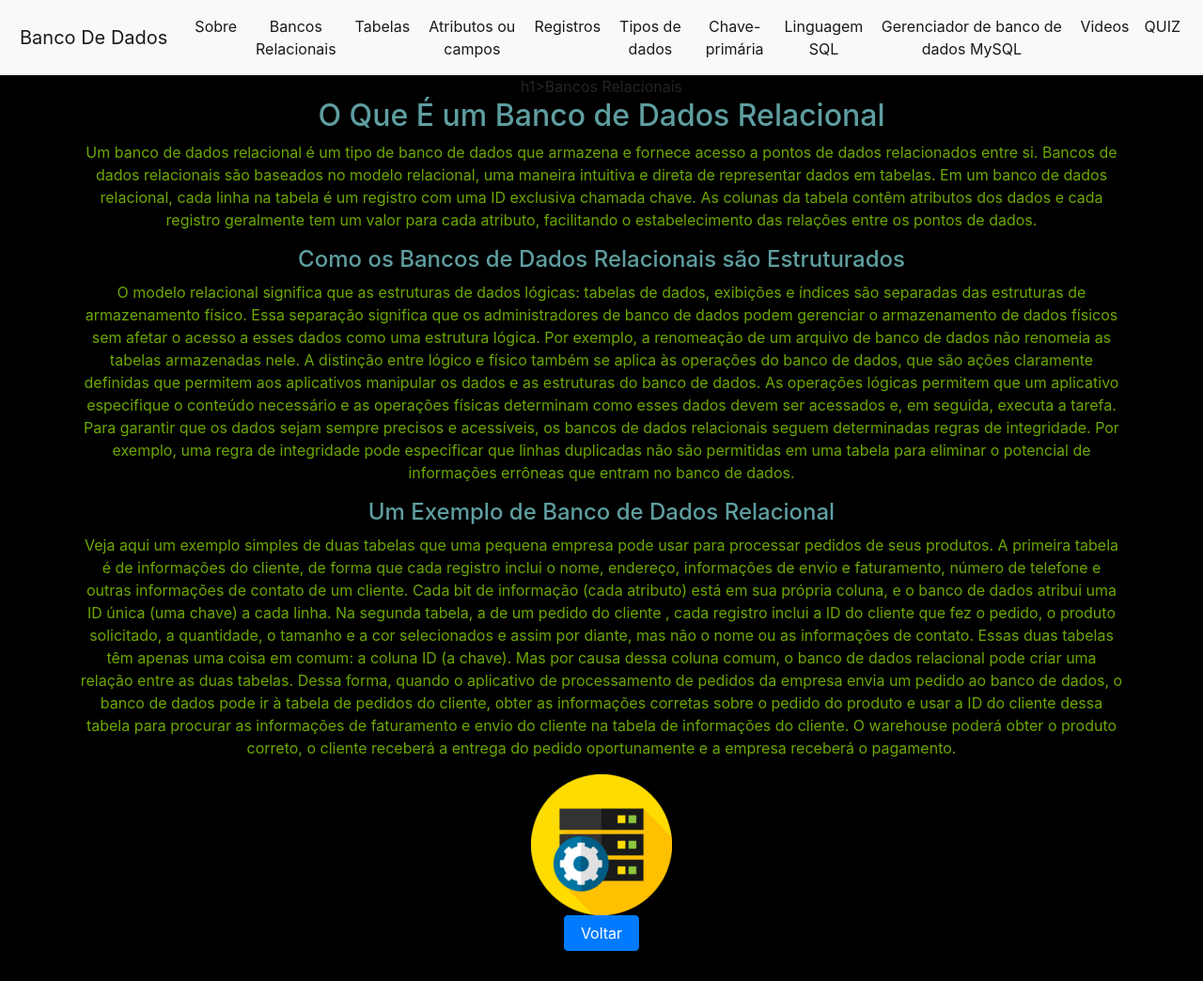
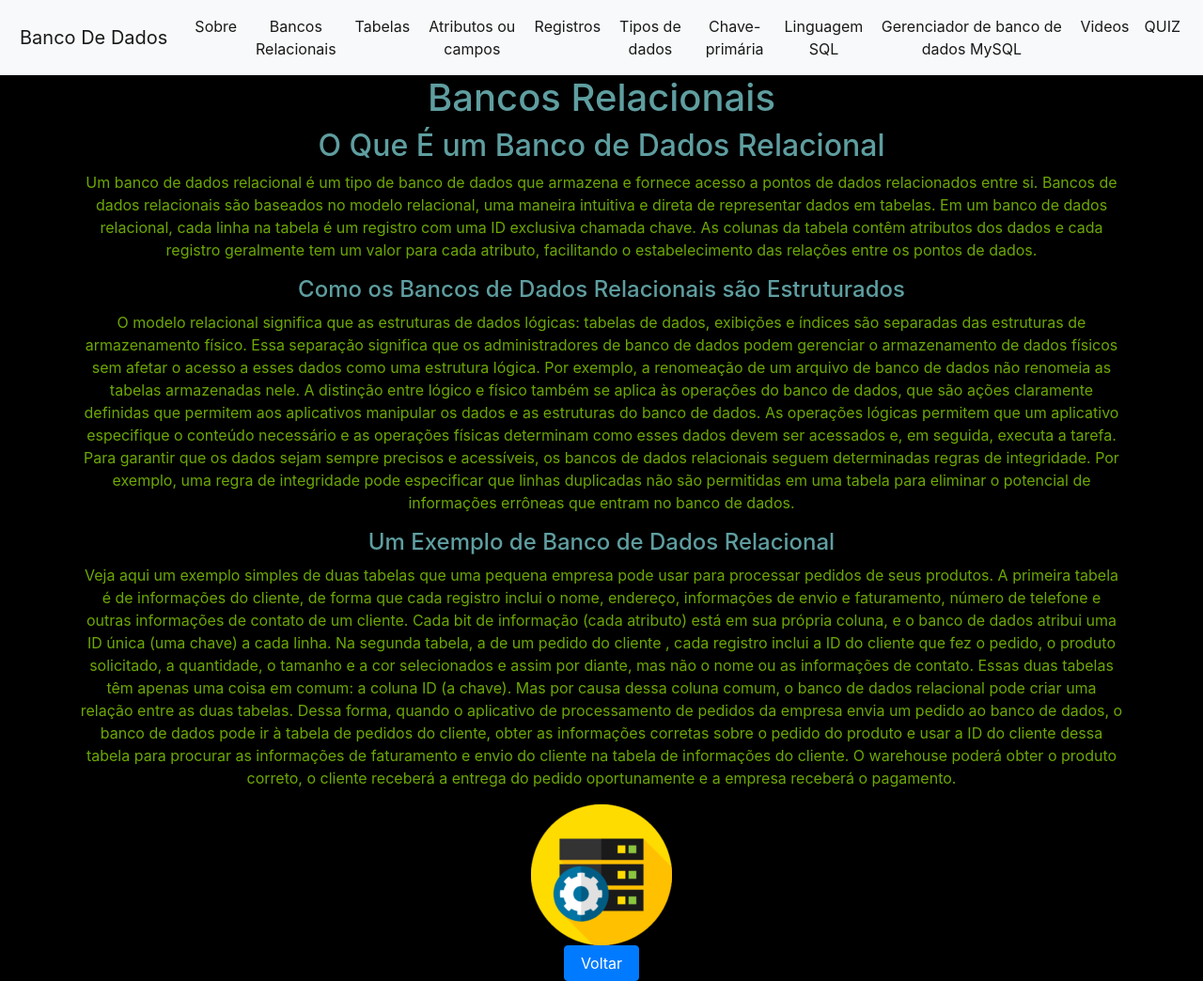
Before and after one commit to Bruno198/avaliaaoa, a plain HTML site: page videos.html in a window 1280 px wide. Shown: the whole page at 94% size. Before the commit the page ends 1012 px from the top, so only its background shows below. Drawn offline with nearby package versions, Linux system fonts and the light colour scheme.

Commit message:
Add files via upload

```diff
--- a/videos.html
+++ b/videos.html
@@ -70,7 +70,7 @@
            <div class="container">
              <div class="row">
                <div class="col">
-                h1>Bancos Relacionais</h1>
+                <h1>Bancos Relacionais</h1>
                 <h2>O Que É um Banco de Dados Relacional</h2>
            <p> Um banco de dados relacional é um tipo de banco de dados que armazena e
                    fornece acesso a pontos de dados relacionados entre si. Bancos de dados relacionais são baseados no modelo relacional, uma maneira intuitiva e direta de representar dados em tabelas. Em um banco de dados relacional, cada linha na tabela é um registro com uma ID exclusiva chamada chave. As colunas da tabela contêm atributos dos dados e cada registro geralmente
```
Also changed, not shown: tipo_de_dados.html (+1 -1 lines).
